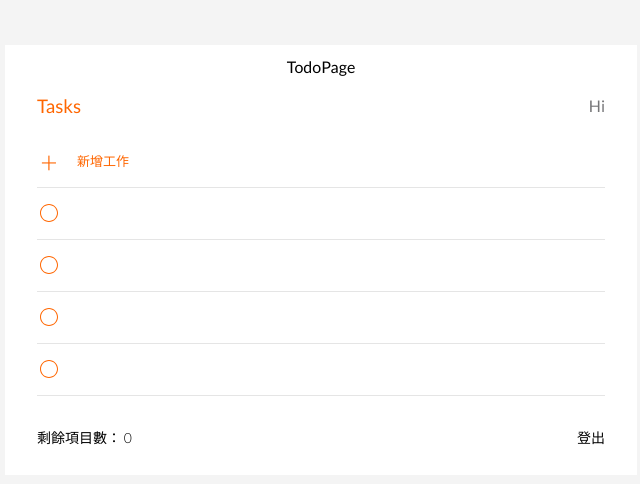
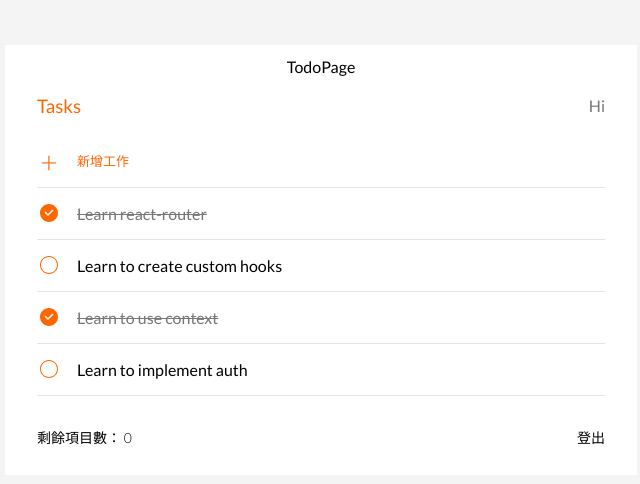
Before and after one commit to OwenLu0125/3-todolist-react, a React (Create React App) app: page /todo in a window 1280 px wide. Shown: the top 484 px of the page, without its empty margins (319-959 px from the left). Built offline with nearby package versions, Linux system fonts and the light colour scheme.

Commit message:
style: add isDone style at todo item

```diff
--- a/package.json
+++ b/package.json
@@ -6,6 +6,7 @@
     "@testing-library/jest-dom": "^5.16.5",
     "@testing-library/react": "^13.4.0",
     "@testing-library/user-event": "^13.5.0",
+    "clsx": "^1.2.1",
     "react": "^18.2.0",
     "react-dom": "^18.2.0",
     "react-router-dom": "^6.4.1",
--- a/src/components/TodoCollection.jsx
+++ b/src/components/TodoCollection.jsx
@@ -10,7 +10,7 @@ const TodoCollection = ({
   return (
     <div>
       {todos.map((todo) => {
-        return <TodoItem key={todo.id} todo={todo }/>;
+        return <TodoItem key={todo.id} todo={ todo }/>;
       })}
     </div>
   );
--- a/src/components/TodoInput.jsx
+++ b/src/components/TodoInput.jsx
@@ -67,7 +67,7 @@ const StyledAddTodoActionContainer = styled.div`
     }
   }
 `;
-const TodoInput = ({ inputValue, onChange, onKeyDowm, onAddTodo }) => {
+const TodoInput = ({ inputValue, onChange, onKeyDown, onAddTodo }) => {
   return (
     <StyledAddTodoContainer>
       <StyledLabelIcon className="icon" htmlFor="add-todo-input" />
--- a/src/components/TodoItem.jsx
+++ b/src/components/TodoItem.jsx
@@ -4,6 +4,7 @@ import {
   CheckCircleIcon,
   CheckHoverIcon,
 } from 'assets/images';
+import clsx from 'clsx';
 
 const StyledTaskItem = styled.div`
   min-height: 52px;
@@ -100,15 +101,15 @@ const StyledTaskItem = styled.div`
   }
 `;
 
-const TodoItem = (
-  todo,  // 帶進資料
+const TodoItem = ({
+  todo, // 帶進資料
+  onSave, // 儲存資料
   onToggleDone, // 是否完成的狀態
-  onSave, // 儲存資料
   onDelete, // 刪除
   onChangeMode, // 切換成編輯狀態
-  ) => {
+}) => {
   return (
-    <StyledTaskItem>
+    <StyledTaskItem className={clsx('', { done: todo.isDone })}>
       <div className="task-item-checked">
         <span className="icon icon-checked" />
       </div>
```
Also changed, not shown: 1 other file (tests, documents, lock files or other folders).
